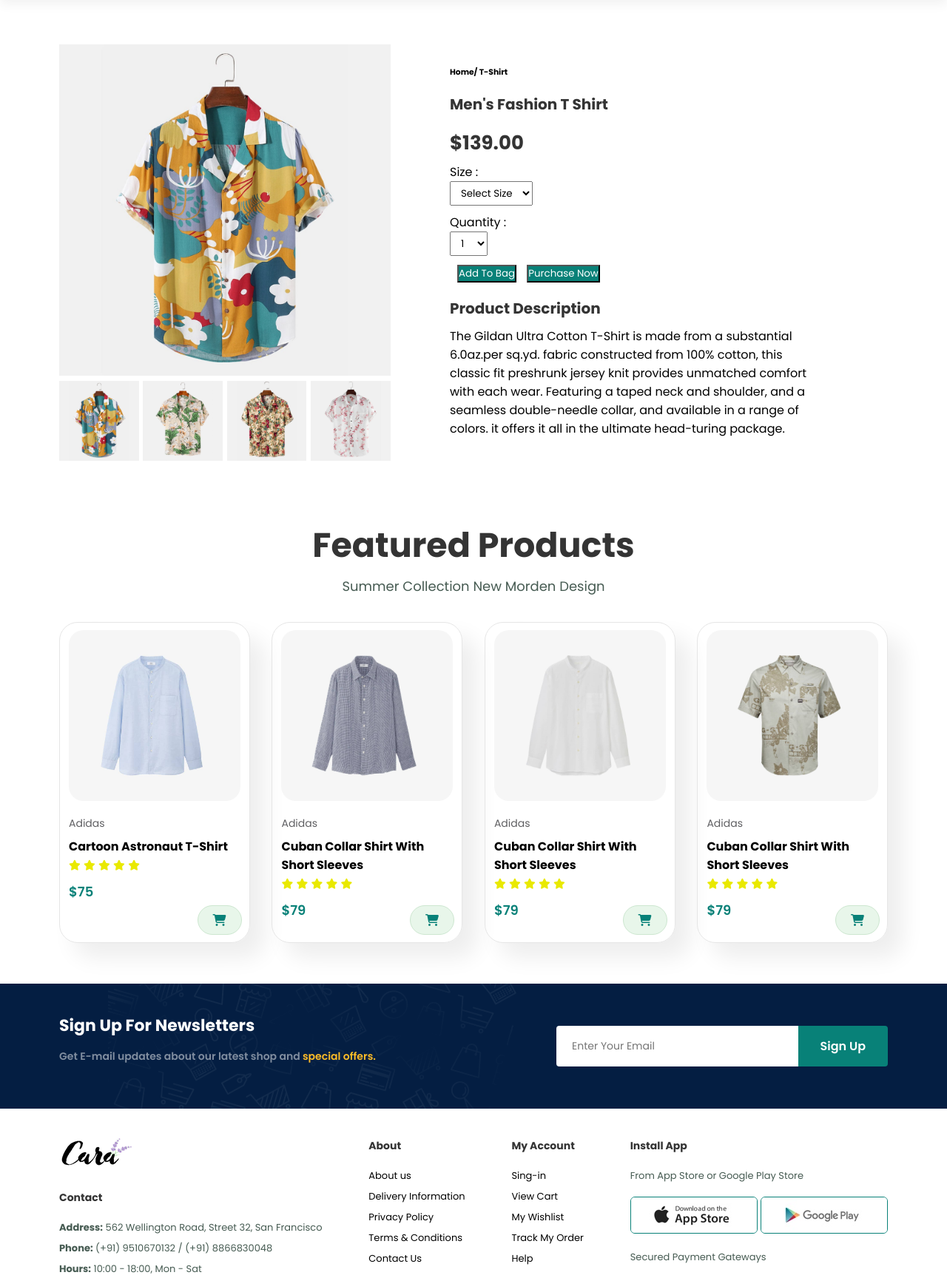
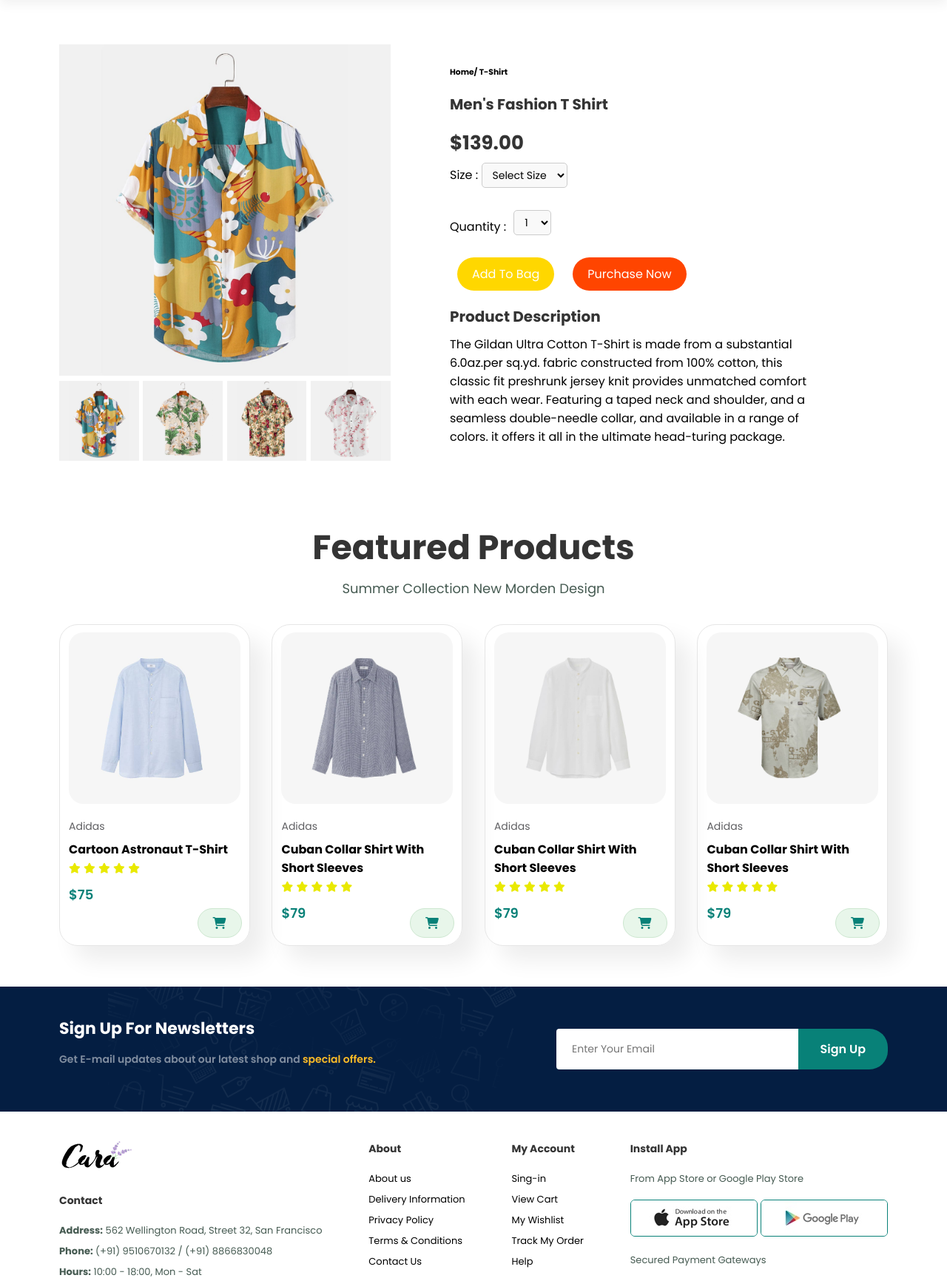
Before and after one commit to Manthan7698/E-CommWeb, a PHP site: page /sproduct.html in a window 1280 px wide. Shown: the part 87-1815 px from the top of the page at 74% size. Run offline with PHP 8.4, Linux system fonts and the light colour scheme; some libraries are stand-ins or nearby versions.

Commit message:
added style

```diff
--- a/style.css
+++ b/style.css
@@ -62,7 +62,7 @@ button.normal {
   padding: 12px 30px;
   color: black;
   background-color: #fff;
-  border-radius: 4px;
+  border-radius: 25px;
   cursor: pointer;
   border: none;
   outline: none;
@@ -695,7 +695,6 @@ footer .copyright {
     font-size: 26px;
 }
 #prodetails .single-pro-details select{
-    display: block;
     padding: 5px 10px;
     margin-bottom: 10px
 }
@@ -710,13 +709,71 @@ footer .copyright {
     outline: none;
 }
 #prodetails .single-pro-details button{
-    background-color: #088178;
     color: #fff;
     margin-left: 10px;
 }
 #prodetails .single-pro-details span{
     line-height: 25px;
 }
+
+.button-container {
+  display: flex; /* Align buttons in one row */
+  align-items: center; /* Vertically align buttons */
+  gap: 15px; /* Space between the two buttons */
+  margin-top: 20px; /* Space above the button section */
+}
+
+#add-to-bag, #purchase-now {
+  padding: 10px 20px; /* Button size and padding */
+  font-size: 16px; /* Font size */
+  border: none; /* No border */
+  border-radius: 25px; /* Rounded corners */
+  cursor: pointer; /* Pointer cursor on hover */
+}
+
+#add-to-bag {
+  background-color: #FFD700; /* Yellow for "Add To Bag" */
+  color: black;
+}
+
+#add-to-bag:hover {
+  background-color: #FFC107; /* Darker yellow on hover */
+}
+
+#purchase-now {
+  background-color: #FF4500; /* Orange-red for "Purchase Now" */
+  color: white;
+}
+
+#purchase-now:hover {
+  background-color: #E63900; /* Darker orange-red on hover */
+}
+
+.quantity-container {
+  display: flex; /* Align label and drop-down horizontally */
+  align-items: center; /* Vertically align the elements */
+  gap: 10px; /* Add spacing between label and dropdown */
+  margin-top: 20px; /* Add space above the container */
+}
+
+#quantity {
+  padding: 10px; /* Space inside the dropdown */
+  font-size: 14px;
+  border: 1px solid #ccc; /* Light border */
+  border-radius: 5px; /* Rounded corners */
+  background-color: #f9f9f9; /* Light gray background */
+  cursor: pointer; /* Pointer cursor */
+}
+
+#Size {
+  padding: 10px; /* Space inside the dropdown */
+  font-size: 14px;
+  border: 1px solid #ccc; /* Light border */
+  border-radius: 5px; /* Rounded corners */
+  background-color: #f9f9f9; /* Light gray background */
+  cursor: pointer; /* Pointer cursor */
+}
+
 
 /* Blog Page */
 #s-pg-header.blog-header{
@@ -1007,8 +1064,8 @@ footer .copyright {
 }
 
 .bag-item img{
-  width: 30%;
-  height: 30%;
+  width: 50%;
+  height: 50%;
   object-fit: cover;
   padding-right: 20px;
 }
@@ -1027,10 +1084,6 @@ footer .copyright {
 
 #size {
   margin-right: 20px; /* Adds space to the right of the size drop-down menu */
-}
-
-#color {
-  margin-left: 0; /* No extra space on the left of the color drop-down */
 }
 
 
@@ -1390,6 +1443,7 @@ footer .copyright {
   text-decoration: none;
   margin: 15px 0 10px;
 }
+
 .container button {
   background-color: #088178;
   color: #fff;
```
